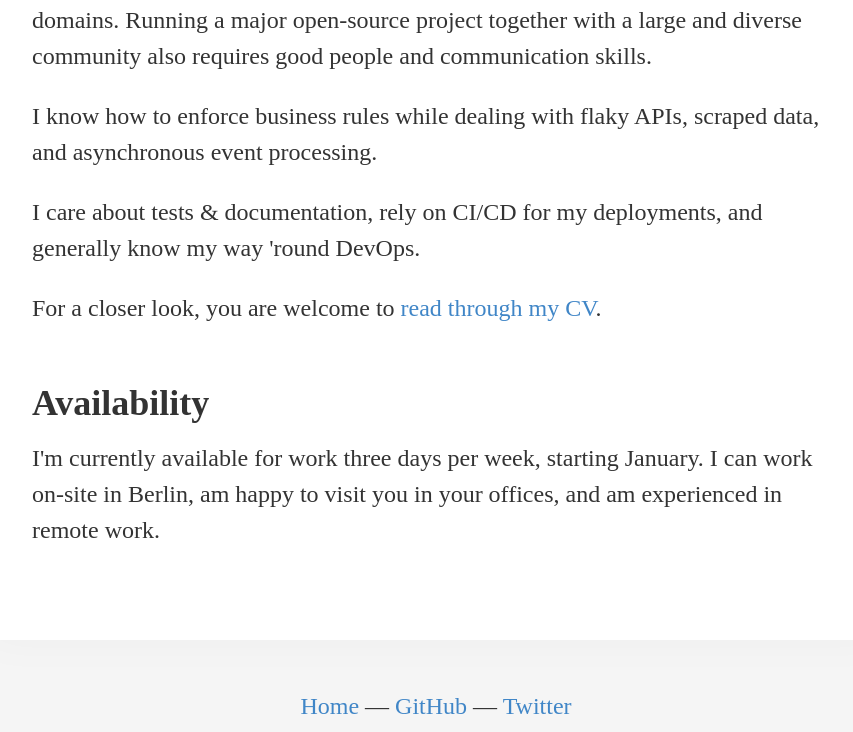
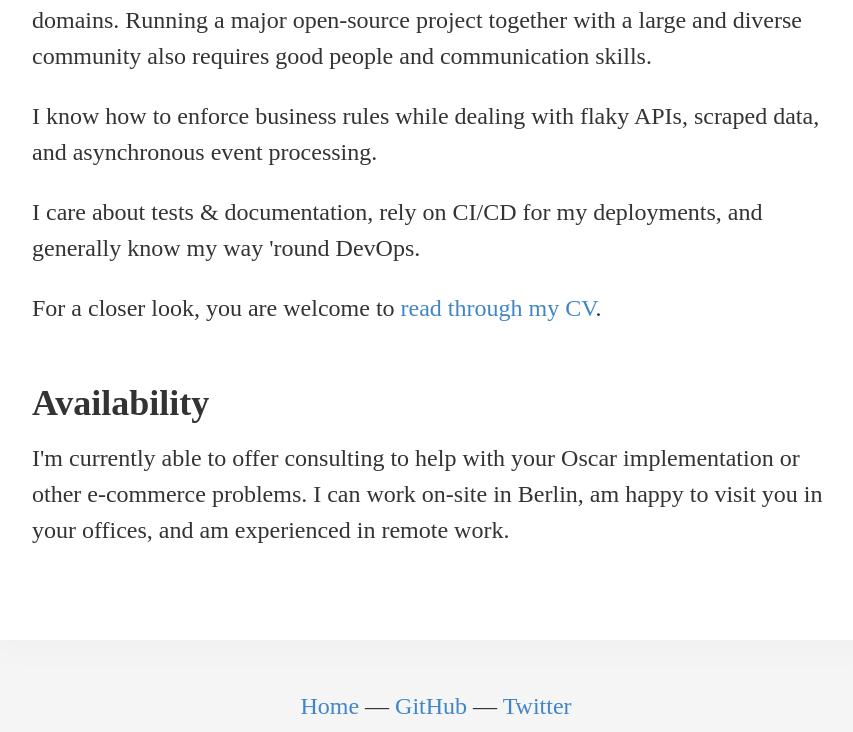
Before and after one commit to maikhoepfel/maiksprenger.github.io, a plain HTML site: page hire.html in a window 1280 px wide. Shown: the part 481-1213 px from the top of the page, without its empty margins (204-1057 px from the left). Drawn offline with Linux system fonts and the light colour scheme; a web font is replaced by a local one.

Commit message:
Update availability

```diff
--- a/hire.html
+++ b/hire.html
@@ -47,8 +47,10 @@
             <!--
             <p>I'm currently not available for contract work.</p>-->
             <p>
-                I'm currently available for work three days per week,
-                starting January. I can work on-site in Berlin,
+                I'm currently able to offer consulting to help
+                with your Oscar implementation or other e-commerce
+                problems.
+                I can work on-site in Berlin,
                 am happy to visit you in your offices,
                 and am experienced in remote work.
             </p>
```
